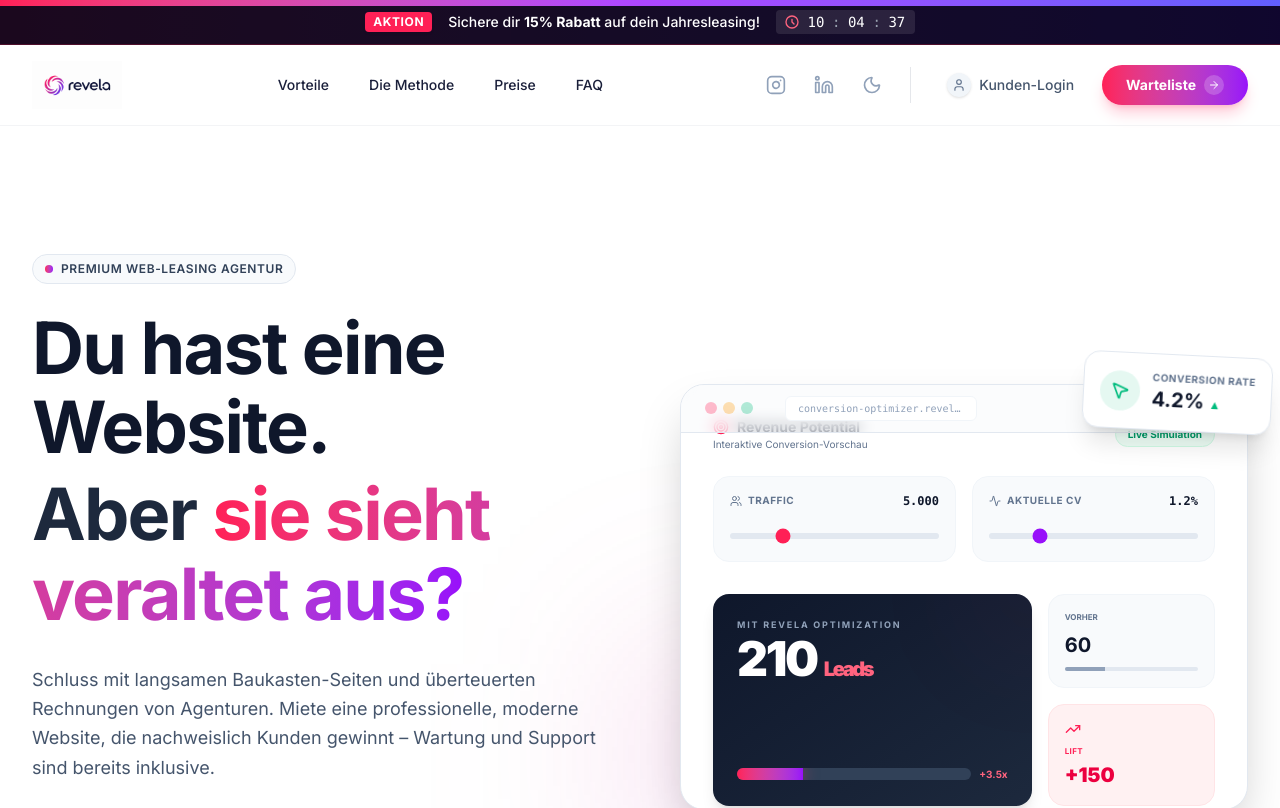
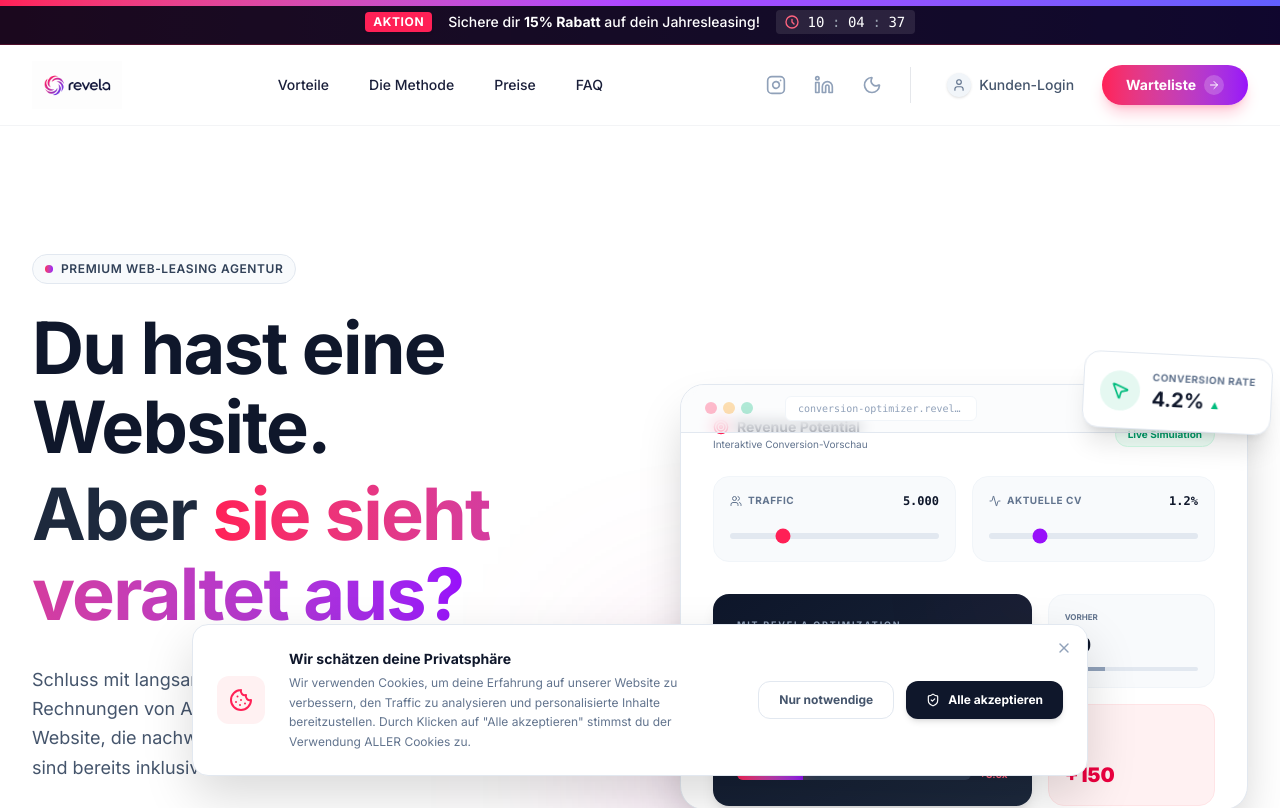
Before and after one commit to TrustlyStudio/RevelaAi, a Next.js app: page / in a window 1280 px wide. Shown: the top 808 px of the page. Built offline with nearby package versions, Linux system fonts and the light colour scheme.

Commit message:
feat: Add cookie consent banner
Implements a client-side cookie consent banner to inform users about cookie usage and allow them to manage preferences. The banner appears after a delay and stores user consent locally.

```diff
--- a/app/layout.tsx
+++ b/app/layout.tsx
@@ -9,6 +9,7 @@ const inter = Inter({
 });
 
 import { ThemeProvider } from '@/components/ThemeProvider';
+import { CookieConsent } from '@/components/CookieConsent';
 
 export const metadata: Metadata = {
   title: 'Revela Web & Marketing Agency',
@@ -21,6 +22,7 @@ export default function RootLayout({children}: {children: React.ReactNode}) {
       <body suppressHydrationWarning className="min-h-screen bg-brand-off-white font-sans text-brand-dark-blue dark:bg-[#0B0F19] dark:text-slate-100 transition-colors duration-300">
         <ThemeProvider attribute="class" defaultTheme="system" enableSystem>
           {children}
+          <CookieConsent />
         </ThemeProvider>
       </body>
     </html>
--- /dev/null
+++ b/components/CookieConsent.tsx
@@ -0,0 +1,76 @@
+'use client';
+
+import React, { useState, useEffect } from 'react';
+import { motion, AnimatePresence } from 'motion/react';
+import { Cookie, X, ShieldCheck } from 'lucide-react';
+
+export function CookieConsent() {
+  const [isVisible, setIsVisible] = useState(false);
+
+  useEffect(() => {
+    const consent = localStorage.getItem('cookie-consent');
+    if (!consent) {
+      const timer = setTimeout(() => {
+        setIsVisible(true);
+      }, 2000);
+      return () => clearTimeout(timer);
+    }
+  }, []);
+
+  const handleConsent = (type: 'all' | 'necessary') => {
+    localStorage.setItem('cookie-consent', type);
+    setIsVisible(false);
+  };
+
+  return (
+    <AnimatePresence>
+      {isVisible && (
+        <motion.div
+          initial={{ y: 100, opacity: 0 }}
+          animate={{ y: 0, opacity: 1 }}
+          exit={{ y: 100, opacity: 0 }}
+          transition={{ type: 'spring', damping: 25, stiffness: 200 }}
+          className="fixed bottom-6 left-6 right-6 z-[200] max-w-4xl mx-auto"
+        >
+          <div className="bg-white dark:bg-[#111827] border border-slate-200 dark:border-slate-800 shadow-[0_20px_50px_rgba(0,0,0,0.15)] dark:shadow-[0_20px_50px_rgba(0,0,0,0.5)] rounded-2xl p-5 md:p-6 flex flex-col md:flex-row items-center gap-6">
+            <div className="flex-shrink-0 w-12 h-12 rounded-xl bg-rose-50 dark:bg-rose-500/10 flex items-center justify-center text-rose-500">
+              <Cookie className="w-6 h-6" />
+            </div>
+
+            <div className="flex-1 text-center md:text-left">
+              <h4 className="text-sm font-bold text-slate-900 dark:text-white mb-1">
+                Wir schätzen deine Privatsphäre
+              </h4>
+              <p className="text-xs text-slate-500 dark:text-slate-400 leading-relaxed max-w-2xl">
+                Wir verwenden Cookies, um deine Erfahrung auf unserer Website zu verbessern, den Traffic zu analysieren und personalisierte Inhalte bereitzustellen. Durch Klicken auf "Alle akzeptieren" stimmst du der Verwendung ALLER Cookies zu.
+              </p>
+            </div>
+
+            <div className="flex flex-col sm:flex-row gap-3 w-full md:w-auto">
+              <button
+                onClick={() => handleConsent('necessary')}
+                className="px-5 py-2.5 rounded-xl text-xs font-bold text-slate-600 dark:text-slate-300 hover:bg-slate-50 dark:hover:bg-slate-800 border border-slate-200 dark:border-slate-700 transition-colors whitespace-nowrap"
+              >
+                Nur notwendige
+              </button>
+              <button
+                onClick={() => handleConsent('all')}
+                className="px-5 py-2.5 rounded-xl text-xs font-bold text-white bg-slate-900 dark:bg-white dark:text-slate-900 hover:bg-slate-800 dark:hover:bg-slate-100 shadow-md transition-all whitespace-nowrap flex items-center justify-center gap-2"
+              >
+                <ShieldCheck className="w-3.5 h-3.5" />
+                Alle akzeptieren
+              </button>
+            </div>
+
+            <button
+              onClick={() => setIsVisible(false)}
+              className="absolute top-4 right-4 text-slate-400 hover:text-slate-600 dark:hover:text-white transition-colors"
+            >
+              <X className="w-4 h-4" />
+            </button>
+          </div>
+        </motion.div>
+      )}
+    </AnimatePresence>
+  );
+}
```
